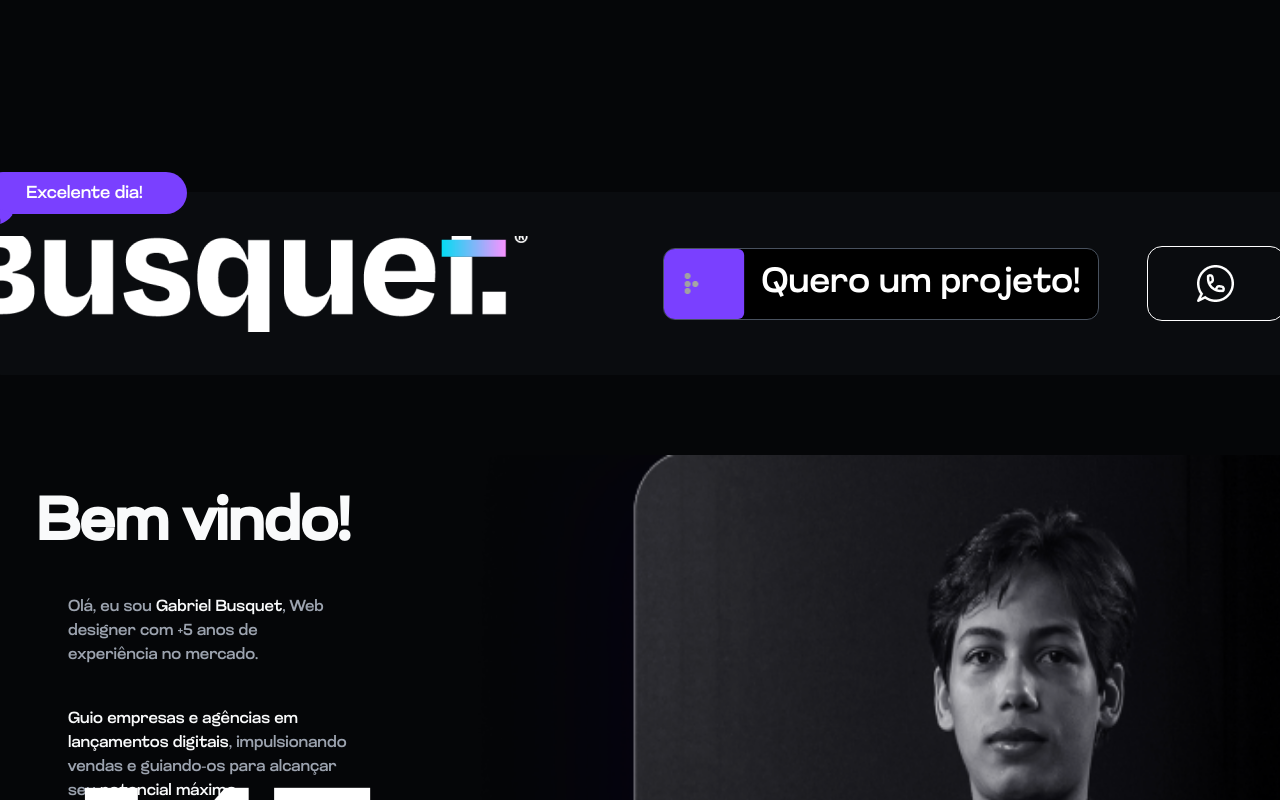
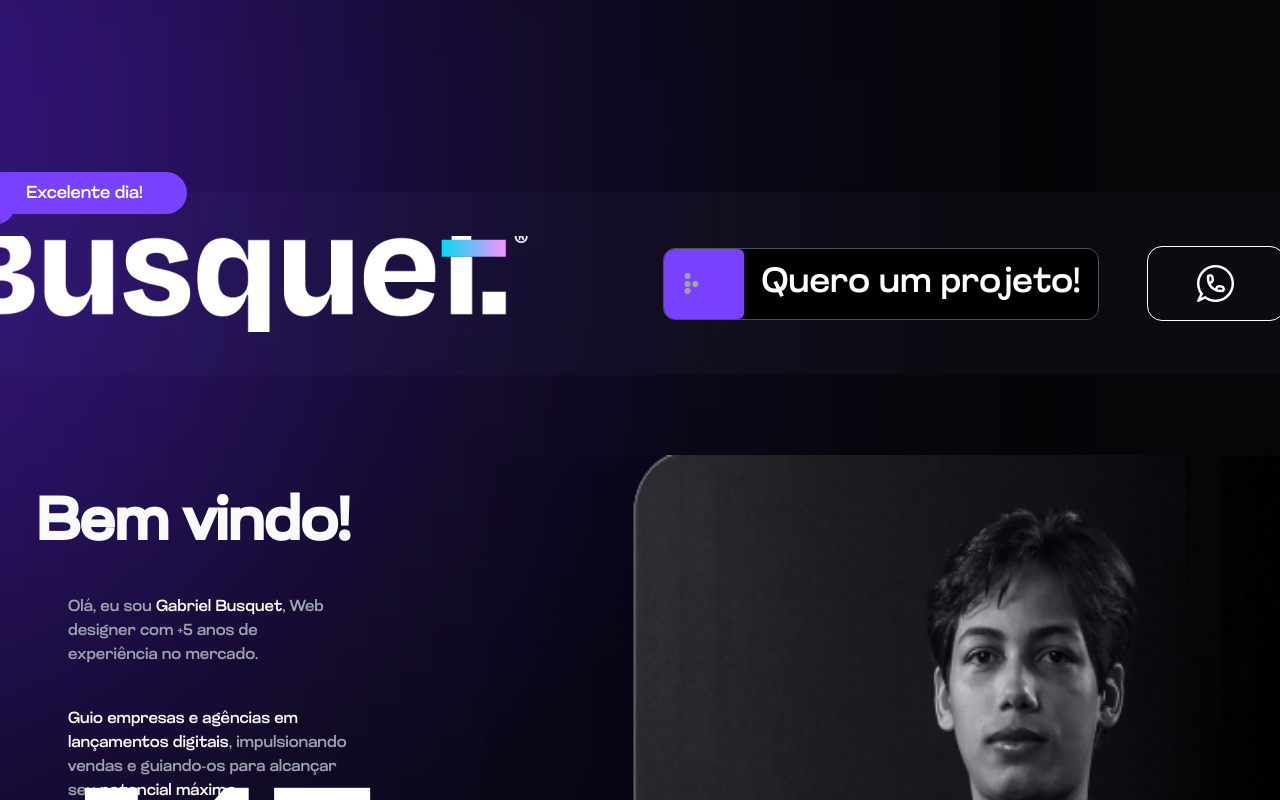
Before and after one commit to raphaelbusquet/gabSite, a Next.js app: page / in a window 1280 px wide. Shown: the top 800 px of the page. Built offline with nearby package versions, Linux system fonts and the light colour scheme.

Commit message:
Finished header

```diff
--- a/src/app/globals.css
+++ b/src/app/globals.css
@@ -258,3 +258,13 @@ body {
   font-weight: 100;
   line-height: 18px; /* 9.184% */
 }
+
+.circleBlur {
+  background: #6626FA;
+  width: 876px;
+  height: 883px;
+  top: -500px;
+  left: -600px;
+  filter: blur(344px);
+  position: absolute;
+}
--- a/src/components/Header.tsx
+++ b/src/components/Header.tsx
@@ -5,10 +5,12 @@ import { logo, whatsapp } from "@/assets";
 const Header = () => {
   return (
     <SectionWrapper>
-        <div className="w-[1463px] flex justify-around items-center mt-[150px] mb-20 border border-[#0A0C0F] rounded-full bg-[#0A0C0F]">
+        <div>
+          <div className="circleBlur z-0"></div>
+          <div className="w-[1463px] flex justify-around items-center mt-[150px] mb-20 border border-[#0A0C0F] rounded-full bg-[#0A0C0F] -z-10">
             <div>
               <div className="w-[668px] h-[181px] flex justify-center items-center">
-              <Image src={logo} alt="logo" />
+                <Image src={logo} alt="logo" className="z-10" />
               </div>
             </div>
             <div className="w-[795px] h-[181px] flex justify-center gap-12 items-center">
@@ -20,6 +22,7 @@ const Header = () => {
                 </div>
               </div>
           </div>
+        </div>
     </SectionWrapper>
   )
 }
```
Lines whose indentation alone changed are shown as unchanged.
